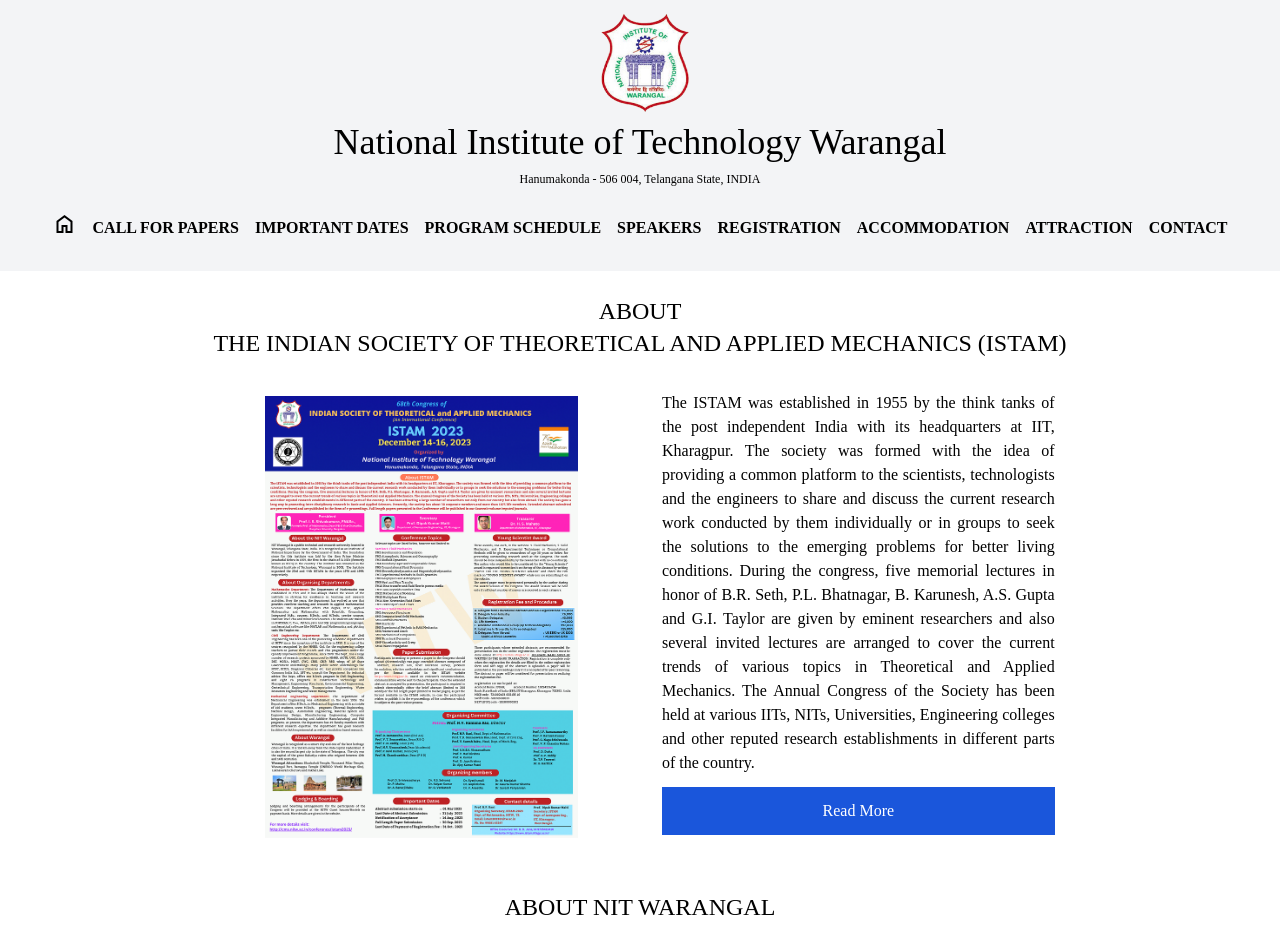
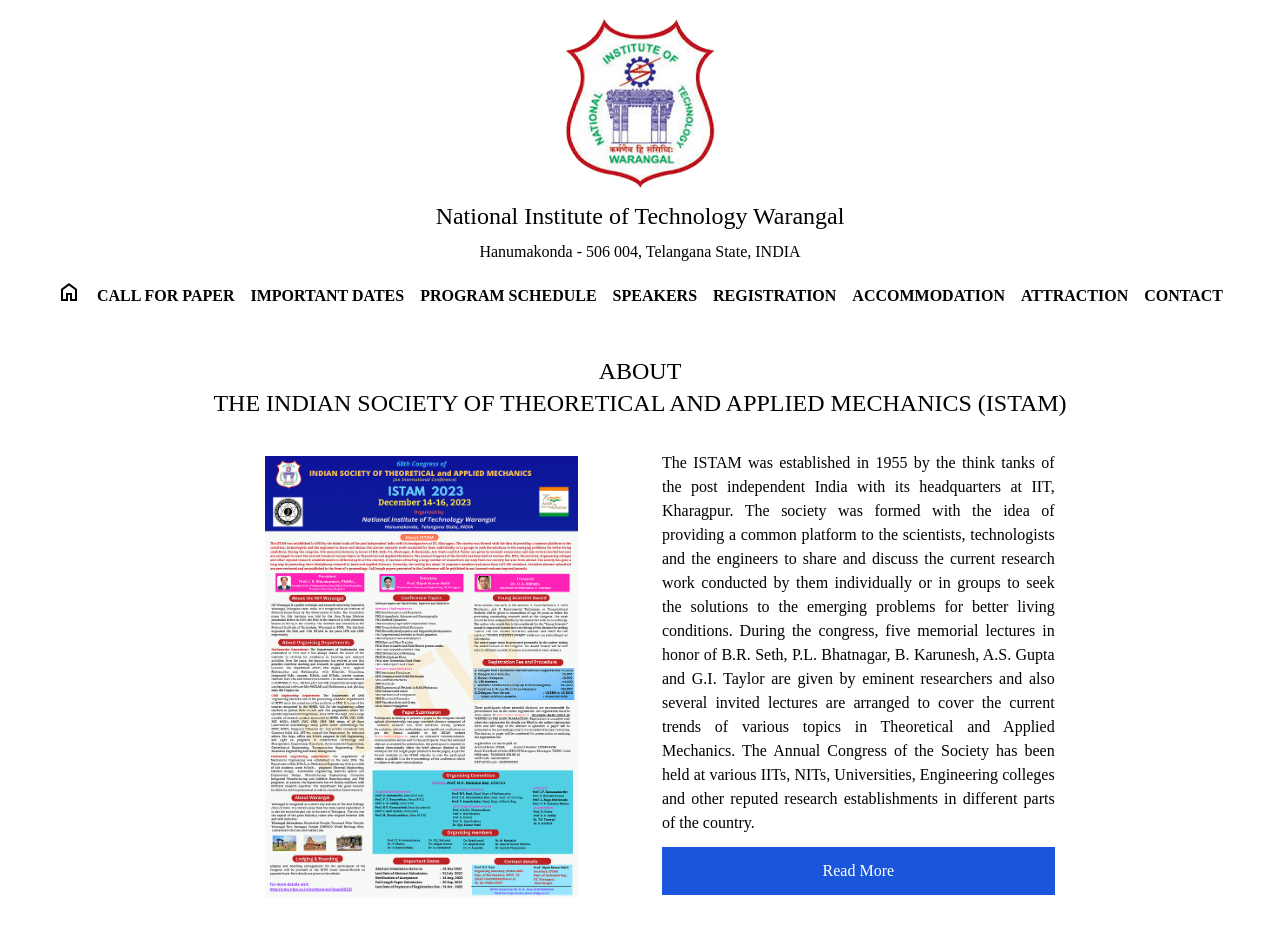
Before and after one commit to rockbikramdas/istam2023, a website: page index.html in a window 1280 px wide. Shown: the top 926 px of the page. Drawn offline with nearby package versions, Linux system fonts and the light colour scheme.

Commit message:
updated nav bar

```diff
--- a/index.html
+++ b/index.html
@@ -10,56 +10,50 @@
     <link rel="stylesheet" href="https://fonts.googleapis.com/css2?family=Material+Symbols+Outlined:opsz,wght,FILL,GRAD@48,400,0,0" />
 </head>
 <body>
-    <header  class=" bg-gray-100 p-3 box-border h-auto lg:flex lg:flex-col lg:justify-center lg:items-center static">
-        <div class="flex flex-row justify-between items-stretch">
-            <div class="lg:hidden"></div>
-            <div class="">
-                <a class="banner_a  " href="https://www.nitw.ac.in/">
-                    <div class="banner_div">
-                        <div class=" hidden lg:block banner_logo">
-                            <img class="logo" src="../images/logo/logo-170x172.png" alt="nitw">
-                        </div>
-                        <div class="hidden lg:block">
-                            <div><h4 class="font-300 text-4xl">National Institute of Technology Warangal</h4></div>
-                            <div class="m-2" style="text-align: center;font-size: 12px;">Hanumakonda - 506 004, Telangana State, INDIA</div>
-                        </div>
-                        <div class="">
-                            <span class="font-bold lg:hidden ">NIT WARANGAL</span>
-                        </div>
-                    </div>
-                </a>
-            </div>
-            <div class="justify-self-end">
-                <button id="menuButton" class="justify-self-end lg:hidden" onclick="collapseFun()" ><span class="material-symbols-outlined">menu</span></button>
+    <header  class=" bg-red-100 p-3 ">
+        <div class="flex flex-col  ">
+            <a class="flex flex-col  items-center" href="https://www.nitw.ac.in/">
+                <img class="hidden lg:block p-1 w-[110px] h-[110px]" src="../images/logo/logo-170x172.png" alt="nitw">
+                <div class="hidden lg:block">
+                    <h2 class="font-300 text-2xl text-center py-2">National Institute of Technology Warangal</h2>
+                    <h4 class="text-center py-1">Hanumakonda - 506 004, Telangana State, INDIA</h4>
+                </div>
+            </a>
+        </div>
 
-            </div>
+        <div class="lg:hidden grid grid-cols-6 ">
+            <div class="  col-start-2 col-span-4 text-center"><a href="https://www.nitw.ac.in/">NIT WARANGAL</a></div>
+            <button id="menuButton" class="  lg:hidden   lg:hidden container mx-auto text-center"   onclick="collapseFun()" ><span class="material-symbols-outlined">menu</span></button>
         </div>
 
 
 
 
-        <div class="mt-2 mb-2 ">
-            <div >
-                <ul id="menuBar" class="hidden lg:flex flex-col items-center lg:flex-row lg:w-full lg:justify-center  font-semibold ">
-                    <li class="p-2"><a href="#"><span class="material-symbols-outlined">
-                        home
-                        </span></a></li>
-                    <li id="call_paper" class="relative inline-block p-2 hover:text-blue-800 hover:shadow hover:shadow-gray-500/50">
-                        <button id="dropbtn" class="peer" >CALL FOR PAPERS</button>
-                        <ul id="drop_menu" class="hidden px-2 absolute peer-hover:flex flex-col hover:flex w-full left-0 top-8 bg-blue-200">
-                            <li class="p-1 my-2 hover:bg-blue-400  text-md text-gray-900"><a  href="/pages/topics.html">Conference Topics</a></li>
-                            <li class="p-1 mb-2 hover:bg-blue-400 text-md text-gray-900"><a href="/pages/paperSubmission.html">Paper Submission</a></li>
+        <div id="bar" class="mt-2  ">
+
+                <ul id="menuBar" class="hidden lg:flex flex-col items-center lg:flex-wrap lg:flex-row lg:w-full lg:justify-center  font-semibold ">
+
+                    <a class="p-2"  href="#"><span class="material-symbols-outlined">home</span></a></a>
+                    <div id="call_paper" class="group relative inline-block hover:flex hover:flex-col hover:items-center hover:justify-start   hover:cursor-pointer p-2 hover:border-red-600  hover:border-y-2 hover:pt-[6px] hover:pb-[6px]">
+                        CALL FOR PAPER
+                        <ul  class="hidden px-2 absolute hover:flex group-hover:flex flex-col  w-full  bg-red-200 shadow-2xl shadow-gray-500 ">
+                            <span class="text-center bg-red-100  border-red-600 border-b-2 pb-2">CALL FOR PAPER</span>
+                            <li class="p-1 my-2 hover:bg-blue-400  text-md text-gray-900" ><a  href="/pages/topics.html">Conference Topics</a></li>
+                            <li class="p-1 mb-2 hover:bg-blue-400 text-md text-gray-900"> <a href="/pages/paperSubmission.html">Paper Submission</a></li>
                         </ul>
-                    </li>
-                    <li class="p-2 hover:text-blue-800 hover:shadow hover:shadow-gray-500/30"><a href="/pages/dates.html">IMPORTANT DATES</a></li>
-                    <li class="p-2 hover:text-blue-800 hover:shadow hover:shadow-gray-500/30"><a href="/pages/schedule.html">PROGRAM SCHEDULE</a></li>
-                    <li class="p-2 hover:text-blue-800 hover:shadow hover:shadow-gray-500/30"><a href="/pages/speakers.html">SPEAKERS</a></li>
-                    <li class="p-2 hover:text-blue-800 hover:shadow hover:shadow-gray-500/30"><a href="/pages/registration.html">REGISTRATION</a></li>
-                    <li class="p-2 hover:text-blue-800 hover:shadow hover:shadow-gray-500/30"><a href="/pages/accommodation.html">ACCOMMODATION</a></li>
-                    <li class="p-2 hover:text-blue-800 hover:shadow hover:shadow-gray-500/30"><a href="/pages/attraction.html">ATTRACTION</a></li>
-                    <li class="p-2 hover:text-blue-800 hover:shadow hover:shadow-gray-500/30"><a href="/pages/contact.html">CONTACT</a></li>
+
+                  </div>
+
+
+                    <a class="p-2 hover:pt-[6px] hover:pb-[6px] hover:border-red-600 hover:border-solid hover:border-y-2 "  href="/pages/dates.html">IMPORTANT DATES</a>
+                    <a class="p-2 hover:pt-[6px] hover:pb-[6px] hover:border-red-600 hover:border-solid hover:border-y-2 "  href="/pages/schedule.html">PROGRAM SCHEDULE</a>
+                    <a class="p-2 hover:pt-[6px] hover:pb-[6px] hover:border-red-600 hover:border-solid hover:border-y-2 "  href="/pages/speakers.html">SPEAKERS</a>
+                    <a class="p-2 hover:pt-[6px] hover:pb-[6px] hover:border-red-600 hover:border-solid hover:border-y-2 "  href="/pages/registration.html">REGISTRATION</a>
+                    <a class="p-2 hover:pt-[6px] hover:pb-[6px] hover:border-red-600 hover:border-solid hover:border-y-2 "  href="/pages/accommodation.html">ACCOMMODATION</a>
+                    <a class="p-2 hover:pt-[6px] hover:pb-[6px] hover:border-red-600 hover:border-solid hover:border-y-2 "  href="/pages/attraction.html">ATTRACTION</a>
+                    <a class="p-2 hover:pt-[6px] hover:pb-[6px] hover:border-red-600 hover:border-solid hover:border-y-2 "  href="/pages/contact.html">CONTACT</a>
                 </ul>
-            </div>
+
         </div>
     </header>
     <!-- ------------------------------------------------------------ -->
```
